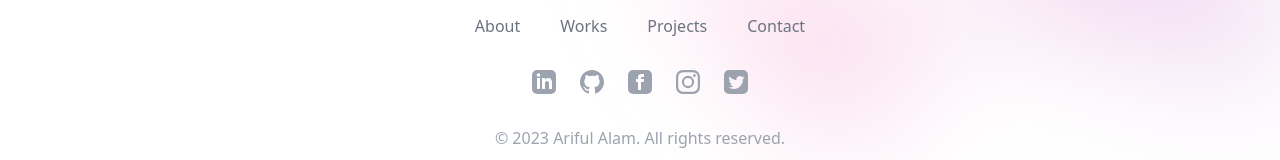
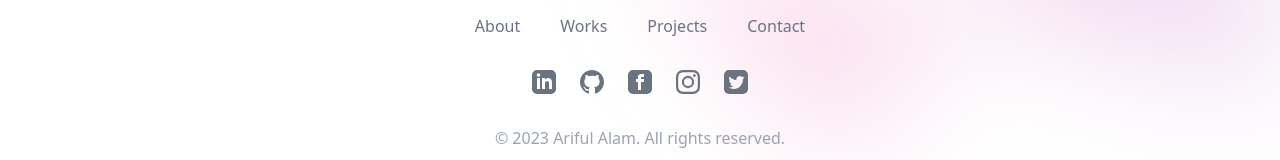
Before and after one commit to sbommaganty/portfolio, a Next.js app: page / in a window 1280 px wide. Shown: the part 698-858 px from the top of the page. Built offline with nearby package versions, Linux system fonts and the light colour scheme; a web font is replaced by a local one.

Commit message:
feat: dark theme added in footer

```diff
--- a/components/Footer.tsx
+++ b/components/Footer.tsx
@@ -74,7 +74,7 @@ export default function Footer() {
           <div key={item.name} className="px-5 py-2">
             <Link
               href={item.href}
-              className="text-base text-gray-500 transition hover:text-gray-900"
+              className="text-base text-gray-500 transition hover:text-gray-900 dark:text-gray-400 dark:hover:text-white"
             >
               {item.name}
             </Link>
@@ -88,14 +88,14 @@ export default function Footer() {
             href={item.href}
             target="_blank"
             rel="noopener noreferrer"
-            className="text-gray-400 transition hover:text-gray-500"
+            className="text-gray-500 transition hover:text-gray-500 dark:text-gray-400 dark:hover:text-white"
           >
             <span className="sr-only">{item.name}</span>
             <item.icon className="h-6 w-6" aria-hidden={true} />
           </a>
         ))}
       </div>
-      <p className="mt-8 text-center text-base text-gray-400">
+      <p className="mt-8 text-center text-base text-gray-400 dark:text-gray-500">
         &copy; {new Date().getFullYear()} Ariful Alam. All rights reserved.
       </p>
     </footer>
```
